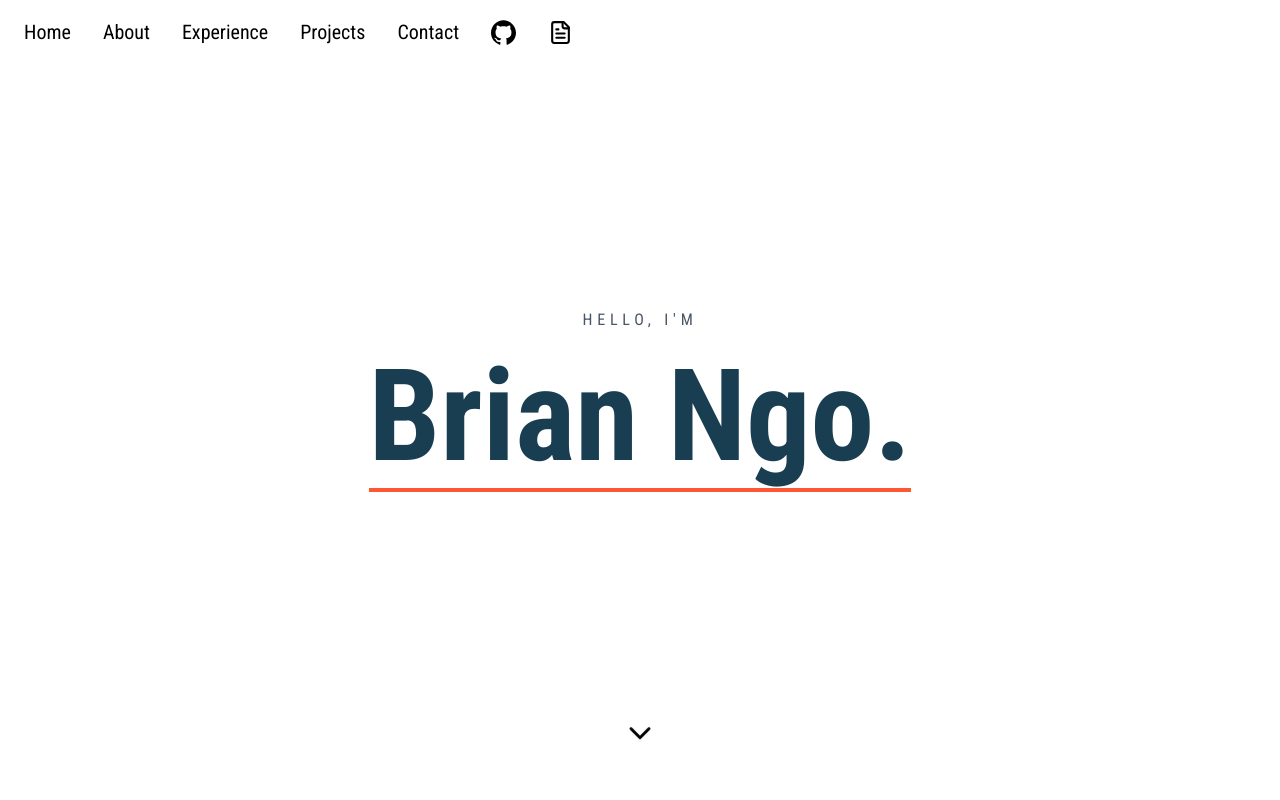
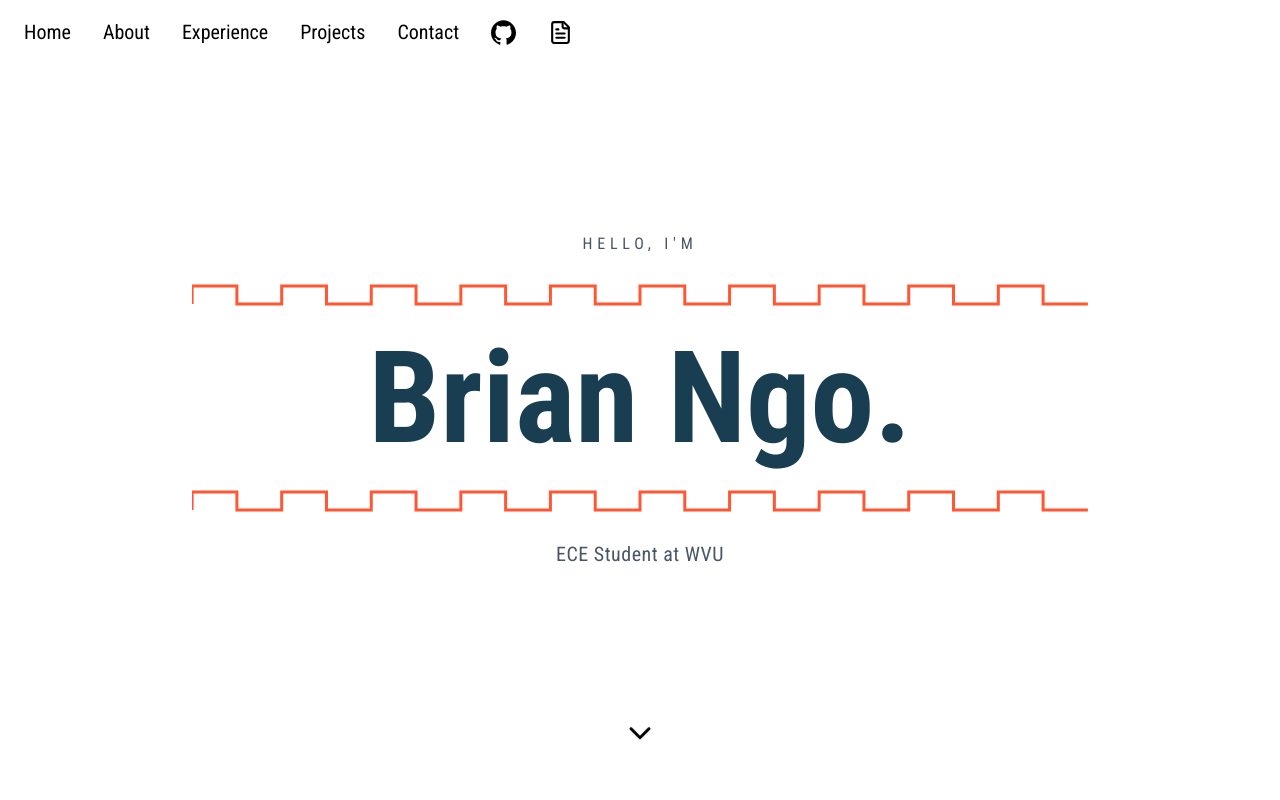
Before and after one commit to BrianCode9/brian-portfolio, a Next.js app: page / in a window 1280 px wide. Shown: the top 800 px of the page. Built offline with nearby package versions, Linux system fonts and the light colour scheme.

Commit message:
Replace hero underline with animated clock signal

```diff
--- a/src/app/globals.css
+++ b/src/app/globals.css
@@ -30,6 +30,20 @@ html {
   --font-sans: var(--font-geist-sans);
   --font-mono: var(--font-geist-mono);
   --font-display: var(--font-mozilla-headline);
+  --animate-clock-draw: clock-draw 2.5s ease-out forwards;
+}
+
+/* Draws the hero clock signal on from the left. --clock-length is the path
+   length in viewBox units, set on the element in hero-section.tsx. */
+@keyframes clock-draw {
+  from {
+    stroke-dasharray: var(--clock-length);
+    stroke-dashoffset: var(--clock-length);
+  }
+  to {
+    stroke-dasharray: var(--clock-length);
+    stroke-dashoffset: 0;
+  }
 }
 
 @media (prefers-color-scheme: dark) {
--- a/src/components/section/hero-section.tsx
+++ b/src/components/section/hero-section.tsx
@@ -1,23 +1,61 @@
 import React from "react";
 import { ChevronDown } from "lucide-react";
+
+// One period of the clock: rise, hold high, fall, hold low.
+const PERIOD = 120;
+const HIGH = 8;
+const LOW = 32;
+const CYCLES = 10;
+
+const clockPath =
+  `M 0 ${LOW} ` +
+  Array.from({ length: CYCLES }, (_, i) => {
+    const x = i * PERIOD;
+    const mid = x + PERIOD / 2;
+    return `L ${x} ${HIGH} L ${mid} ${HIGH} L ${mid} ${LOW} L ${x + PERIOD} ${LOW}`;
+  }).join(" ");
+
+// Total drawn length, in viewBox units, for the left-to-right stroke reveal.
+const clockLength = CYCLES * (2 * (LOW - HIGH) + PERIOD);
+
+const ClockWave = () => (
+  <svg
+    className="w-full"
+    viewBox={`0 0 ${CYCLES * PERIOD} 40`}
+    fill="none"
+    aria-hidden="true"
+  >
+    <path
+      d={clockPath}
+      strokeWidth={4}
+      style={{ "--clock-length": clockLength } as React.CSSProperties}
+      className="stroke-orange-highlight animate-clock-draw motion-reduce:animate-none"
+    />
+  </svg>
+);
 
 const HeroSection = () => {
   return (
     <div className="relative flex min-h-screen w-full items-center justify-center bg-white px-6">
-      <div className="flex flex-col items-center gap-5 text-center">
+      <div className="flex w-full max-w-4xl flex-col items-center gap-6 text-center">
         <p className="text-sm tracking-[0.3em] text-gray-600 uppercase md:text-base">
           Hello, I&apos;m
         </p>
 
-        <div className="relative inline-block pb-3">
+        <ClockWave />
+
         <span
           className="text-suit-teal text-6xl font-bold md:text-8xl lg:text-9xl"
           style={{ fontFamily: "var(--font-display)" }}
         >
           Brian Ngo.
         </span>
-          <span className="bg-orange-highlight absolute bottom-0 left-0 h-[4px] w-full" />
-        </div>
+
+        <ClockWave />
+
+        <p className="text-lg tracking-wide text-gray-600 md:text-xl">
+          ECE Student at WVU
+        </p>
       </div>
 
       <a
```
Lines whose indentation alone changed are shown as unchanged.
